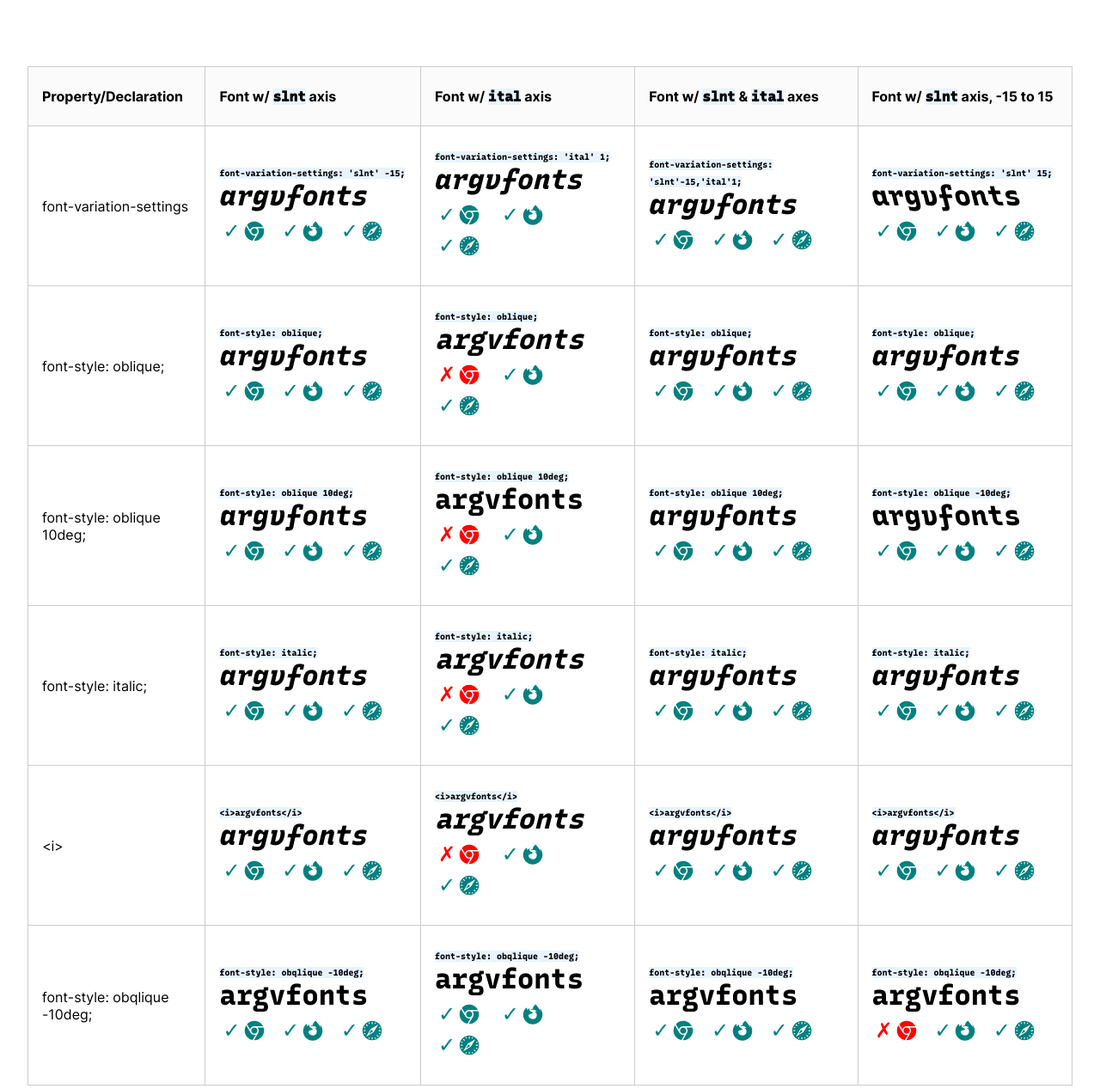
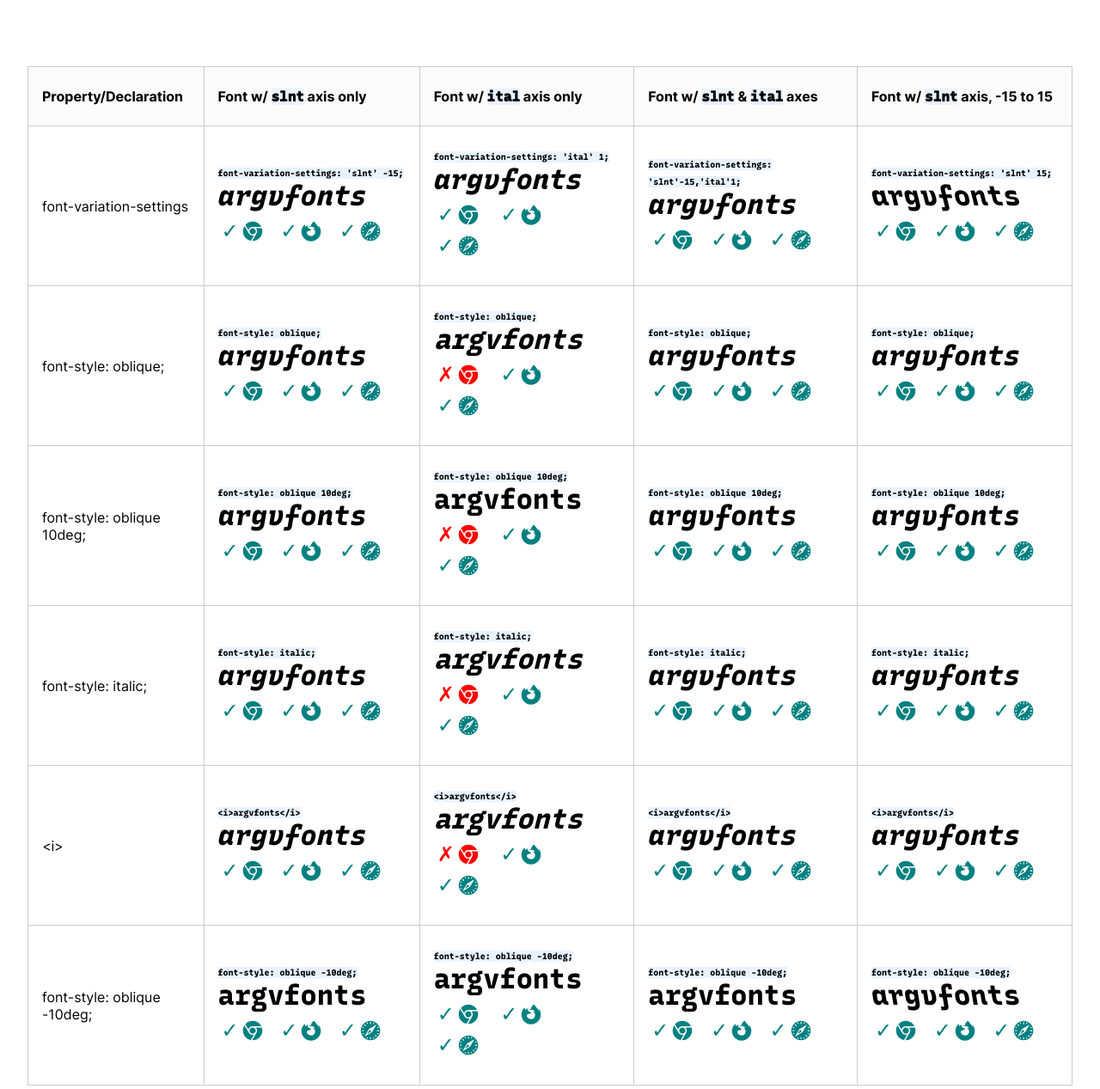
Before and after one commit to arrowtype/vf-slnt-test, a website: page slnt-ital-tests/index.html in a window 1280 px wide. Shown: the part 242-1509 px from the top of the page at 86% size. Drawn offline with Linux system fonts and the light colour scheme.

Commit message:
fix incorrect oblique spelling

```diff
--- a/slnt-ital-tests/index.html
+++ b/slnt-ital-tests/index.html
@@ -28,8 +28,8 @@
 		<table>
 		<tr>
 			<th>Property/Declaration</th>
-			<th>Font w/ <code>slnt</code> axis</th>
-			<th>Font w/ <code>ital</code> axis</th>
+			<th>Font w/ <code>slnt</code> axis only</th>
+			<th>Font w/ <code>ital</code> axis only</th>
 			<th>Font w/ <code>slnt</code> & <code>ital</code> axes</th>
 			<th>Font w/ <code>slnt</code> axis, -15 to 15</th>
 		</tr>
@@ -214,9 +214,9 @@
 				</ul>
 			</td>
 			<td>
-				<code>font-style: oblique -10deg;</code>
+				<code>font-style: oblique 10deg;</code>
 				<br>
-				<span class="slnt_backslant" style="font-style: oblique -10deg;">argvfonts</span>
+				<span class="slnt_backslant" style="font-style: oblique 10deg;">argvfonts</span>
 				<ul class="browser-result">
 					<li class="good">
 						<svg xmlns="http://www.w3.org/2000/svg" viewbox="0 0 512 512"><use xlink:href="#icon-chrome"></use></svg>
@@ -365,11 +365,11 @@
 			</td>
 		</tr>
 		<tr>
-			<td>font-style: obqlique -10deg;</td>
+			<td>font-style: oblique -10deg;</td>
 			<td>
-				<code>font-style: obqlique -10deg;</code>
+				<code>font-style: oblique -10deg;</code>
 				<br>
-				<span class="slnt" style="font-style: obqlique -10deg;">argvfonts</span>
+				<span class="slnt" style="font-style: oblique -10deg;">argvfonts</span>
 				<ul class="browser-result">
 					<li class="good">
 						<svg xmlns="http://www.w3.org/2000/svg" viewbox="0 0 512 512"><use xlink:href="#icon-chrome"></use></svg>
@@ -383,9 +383,9 @@
 				</ul>
 			</td>
 			<td class="ital">
-				<code>font-style: obqlique -10deg;</code>
+				<code>font-style: oblique -10deg;</code>
 				<br>
-				<span class="ital" style="font-style: obqlique -10deg;">argvfonts</span>
+				<span class="ital" style="font-style: oblique -10deg;">argvfonts</span>
 				<ul class="browser-result">
 					<li class="good">
 						<svg xmlns="http://www.w3.org/2000/svg" viewbox="0 0 512 512"><use xlink:href="#icon-chrome"></use></svg>
@@ -399,9 +399,9 @@
 				</ul>
 			</td>
 			<td>
-				<code>font-style: obqlique -10deg;</code>
+				<code>font-style: oblique -10deg;</code>
 				<br>
-				<span class="slnt_ital" style="font-style: obqlique -10deg;">argvfonts</span>
+				<span class="slnt_ital" style="font-style: oblique -10deg;">argvfonts</span>
 				<ul class="browser-result">
 					<li class="good">
 						<svg xmlns="http://www.w3.org/2000/svg" viewbox="0 0 512 512"><use xlink:href="#icon-chrome"></use></svg>
@@ -415,11 +415,11 @@
 				</ul>
 			</td>
 			<td>
-				<code>font-style: obqlique -10deg;</code>
+				<code>font-style: oblique -10deg;</code>
 				<br>
-				<span class="slnt_backslant" style="font-style: obqlique -10deg;">argvfonts</span>
+				<span class="slnt_backslant" style="font-style: oblique -10deg;">argvfonts</span>
 				<ul class="browser-result">
-					<li class="bad">
+					<li class="good">
 						<svg xmlns="http://www.w3.org/2000/svg" viewbox="0 0 512 512"><use xlink:href="#icon-chrome"></use></svg>
 					</li>
 					<li class="good">
```
